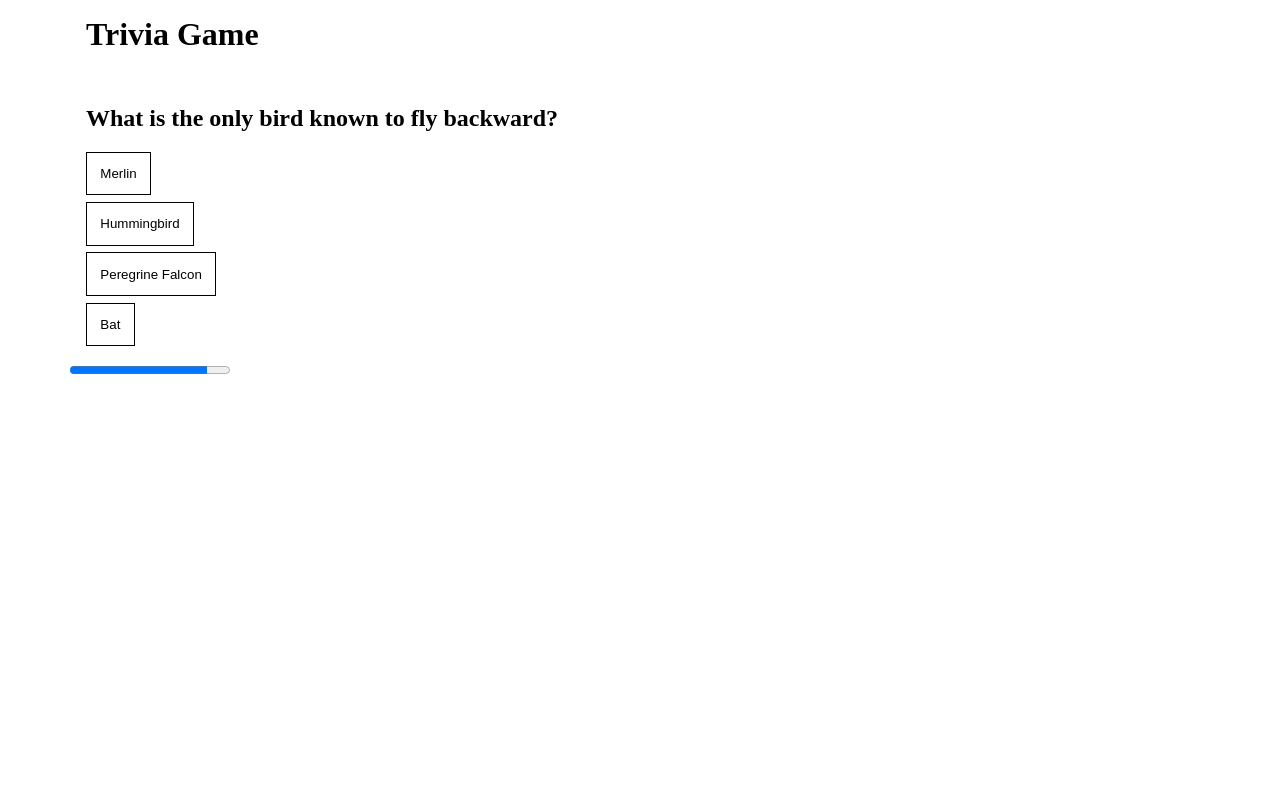
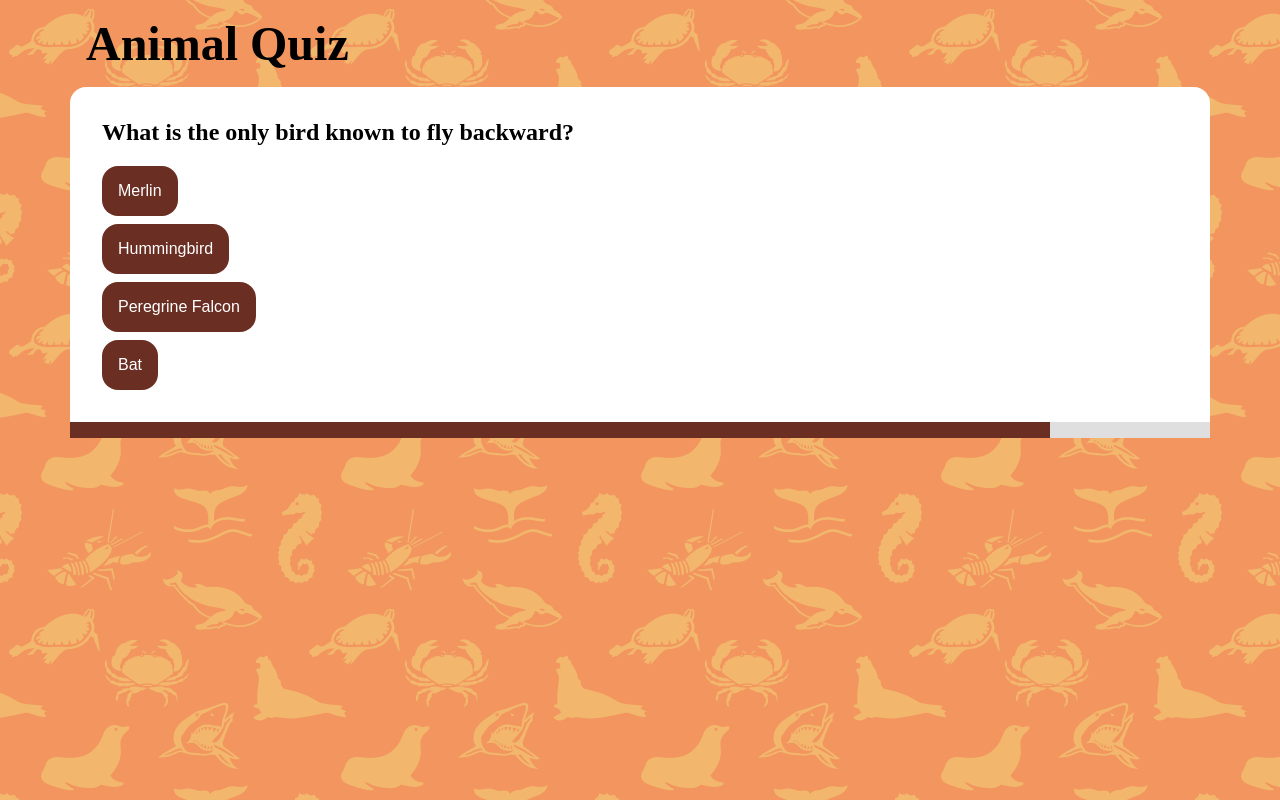
Before and after one commit to Vavassor/Animal-Quiz, a plain HTML site: page index.html in a window 1280 px wide. Both pictures are taken after a click on the button "Press to start". Drawn offline with nearby package versions, Linux system fonts and the light colour scheme; a web font is replaced by a local one.

Commit message:
Adds theming and better style to fit the concept.

```diff
--- a/assets/css/style.css
+++ b/assets/css/style.css
@@ -1,4 +1,5 @@
 body {
+  background: url("../images/animals-pattern.png") repeat;
   display: grid;
   grid-template-areas:
     "header"
@@ -9,6 +10,7 @@ body {
 
 footer {
   grid-area: footer;
+  margin: 0 1em;
 }
 
 form {
@@ -18,12 +20,20 @@ form {
 }
 
 h1 {
-  font: bold 2em serif;
+  font: bold 3em "Ribeye Marrow", serif;
 }
 
 h2 {
   font: bold 1.5em serif;
   margin: .83em 0;
+}
+
+h2:first-child {
+  margin-top: 0;
+}
+
+h2:last-child {
+  margin-bottom: 0;
 }
 
 header {
@@ -32,23 +42,51 @@ header {
 }
 
 main {
+  background-color: #ffffff;
+  border-top-left-radius: 1em;
+  border-top-right-radius: 1em;
   grid-area: main;
-  padding: 1em;
+  margin: 0 1em;
+  padding: 2em;
 }
 
 progress {
+  -webkit-appearance: none;
+  -moz-appearance: none;
+  appearance: none;
+  background-color: #dfdfdf;
   display: none;
+  width: 100%;
+}
+
+progress::-moz-progress-bar {
+  background-color: #DE752A;
+}
+
+progress::-webkit-progress-bar {
+  background-color: #dfdfdf;
+}
+
+progress::-webkit-progress-value {
+  background-color: #6B2E23;
 }
 
 .choice {
-  background: none;
-  border: .1em solid #000000;
+  background: #6B2E23;
+  border: none;
+  border-radius: 1em;
+  color: #ffffff;
+  font-size: 1em;
   margin-top: .5em;
   padding: 1em;
 }
 
 .choice:first-child {
   margin-top: 0;
+}
+
+.choice:hover {
+  background-color: #DE752A;
 }
 
 .play {
@@ -65,6 +103,14 @@ progress {
       ". main ."
       ". footer .";
     grid-template-columns: 1fr 540px 1fr;
+  }
+
+  footer {
+    margin: 0;
+  }
+
+  main {
+    margin: 0;
   }
 }
 
--- a/assets/javascript/app.js
+++ b/assets/javascript/app.js
@@ -56,7 +56,7 @@ const questions = [
   new Question(
     "A reindeer is another name for what kind of deer?",
     ["Moose", "Caribou", "Elk", "Mule Deer"],
-    0
+    1
   ),
   new Question(
     "Which of these animals can run the fastest?",
--- a/index.html
+++ b/index.html
@@ -3,8 +3,9 @@
 
 <head>
   <meta charset="utf-8">
-  <title>Trivia Game</title>
+  <title>Animal Quiz</title>
   <meta name="viewport" content="width=device-width, initial-scale=1">
+  <link href="https://fonts.googleapis.com/css?family=Ribeye+Marrow" rel="stylesheet">
   <link rel="stylesheet" href="assets/css/reset.css">
   <link rel="stylesheet" href="assets/css/style.css">
   <script src="https://code.jquery.com/jquery-3.3.1.slim.min.js" integrity="sha384-q8i/X+965DzO0rT7abK41JStQIAqVgRVzpbzo5smXKp4YfRvH+8abtTE1Pi6jizo" crossorigin="anonymous"></script>
@@ -13,7 +14,7 @@
 
 <body>
   <header>
-    <h1>Trivia Game</h1>
+    <h1>Animal Quiz</h1>
   </header>
 
   <main id="game-panel">
```
Also changed, not shown: assets/images/animals-pattern.png (added).
